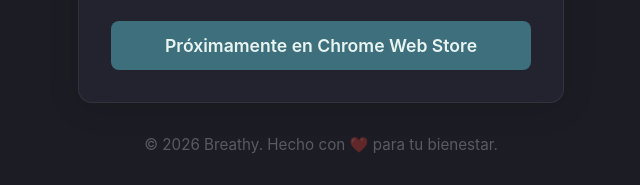
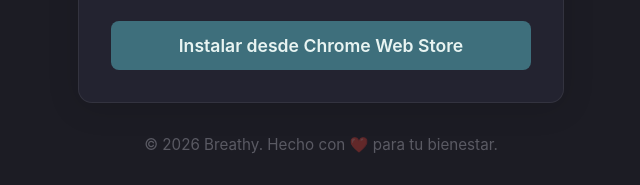
Before and after one commit to zamora16/breathy-extension, a browser extension: page landing/index.html in a window 1280 px wide. Shown: the part 612-797 px from the top of the page, 319-959 px from the left. Drawn offline with Linux system fonts and the light colour scheme.

Commit message:
Link landing CTA to the Chrome Web Store listing

```diff
--- a/landing/index.html
+++ b/landing/index.html
@@ -17,7 +17,7 @@
       <li><strong>Límites personalizables:</strong> Elige tu tiempo máximo de sesión y recibe alertas para mantener el control.</li>
       <li><strong>Privacidad total:</strong> Tus datos nunca salen de tu navegador.</li>
     </ul>
-    <a class="cta" href="#" onclick="alert('Disponible en Chrome Web Store próximamente')">Próximamente en Chrome Web Store</a>
+    <a class="cta" href="https://chromewebstore.google.com/detail/breathy/mlnepkobdnlamfipojhdldionljfebhe" target="_blank" rel="noopener">Instalar desde Chrome Web Store</a>
   </div>
   <div class="footer">
     &copy; 2026 Breathy. Hecho con ❤️ para tu bienestar.
```
